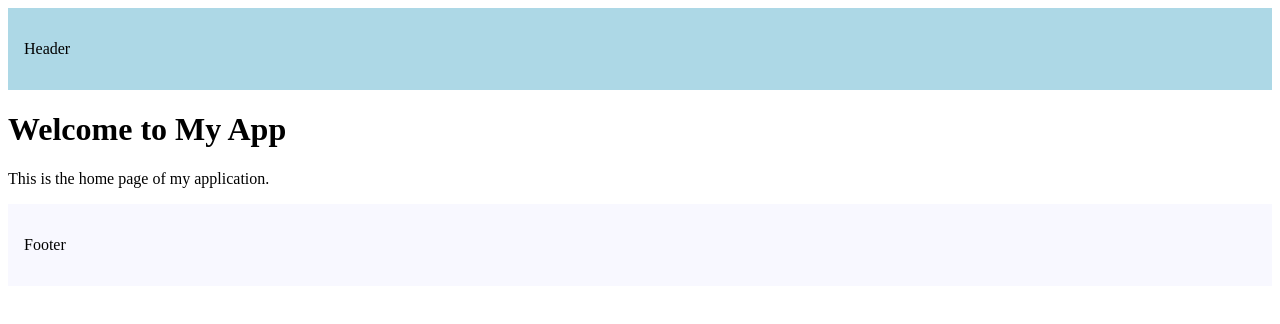
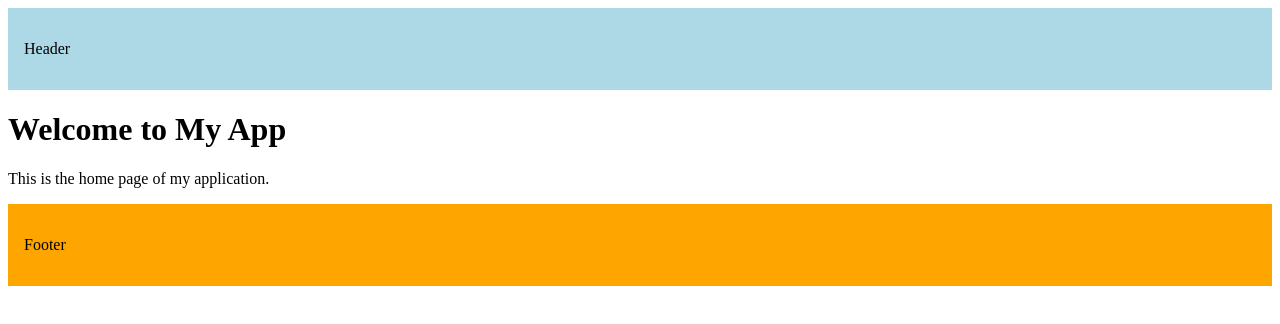
Before and after one commit to Bouyahi-Mohamed/learn-next-js, a Next.js app: page / in a window 1280 px wide. Shown: the top 324 px of the page. Built offline with nearby package versions, Linux system fonts and the light colour scheme.

Commit message:
using nest layout (adding a layout in forlder prodcut for to add llayout special).

```diff
--- a/src/app/componant/footer.js
+++ b/src/app/componant/footer.js
@@ -1,7 +1,7 @@
 export default function FooterApp(){
 
     return(
-        <footer style={{ backgroundColor: "ghostwhite", padding: "1rem" }}>
+        <footer style={{ backgroundColor: "orange", padding: "1rem" }}>
           <p>Footer</p>
         </footer>
     )
```
Also changed, not shown: src/app/(group2)/products/[id]/layout.js (added, +9 -0 lines).
